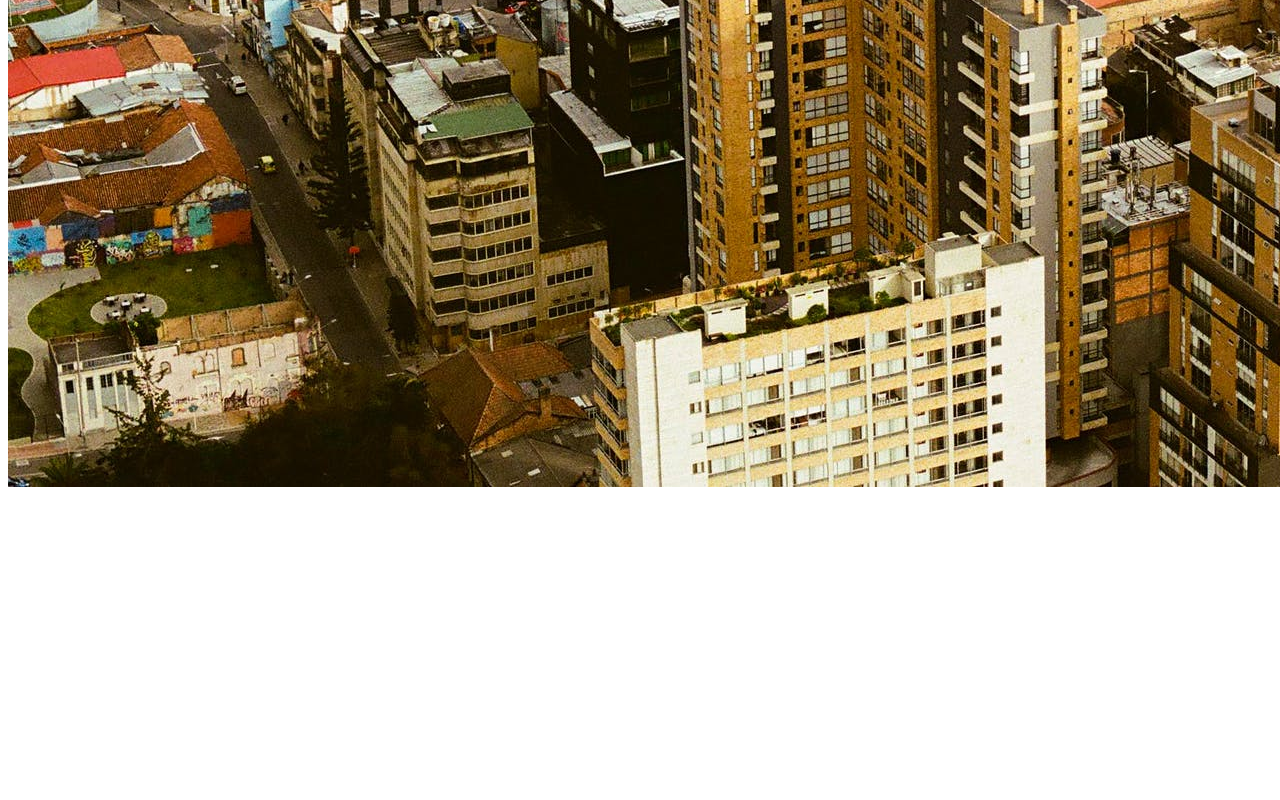
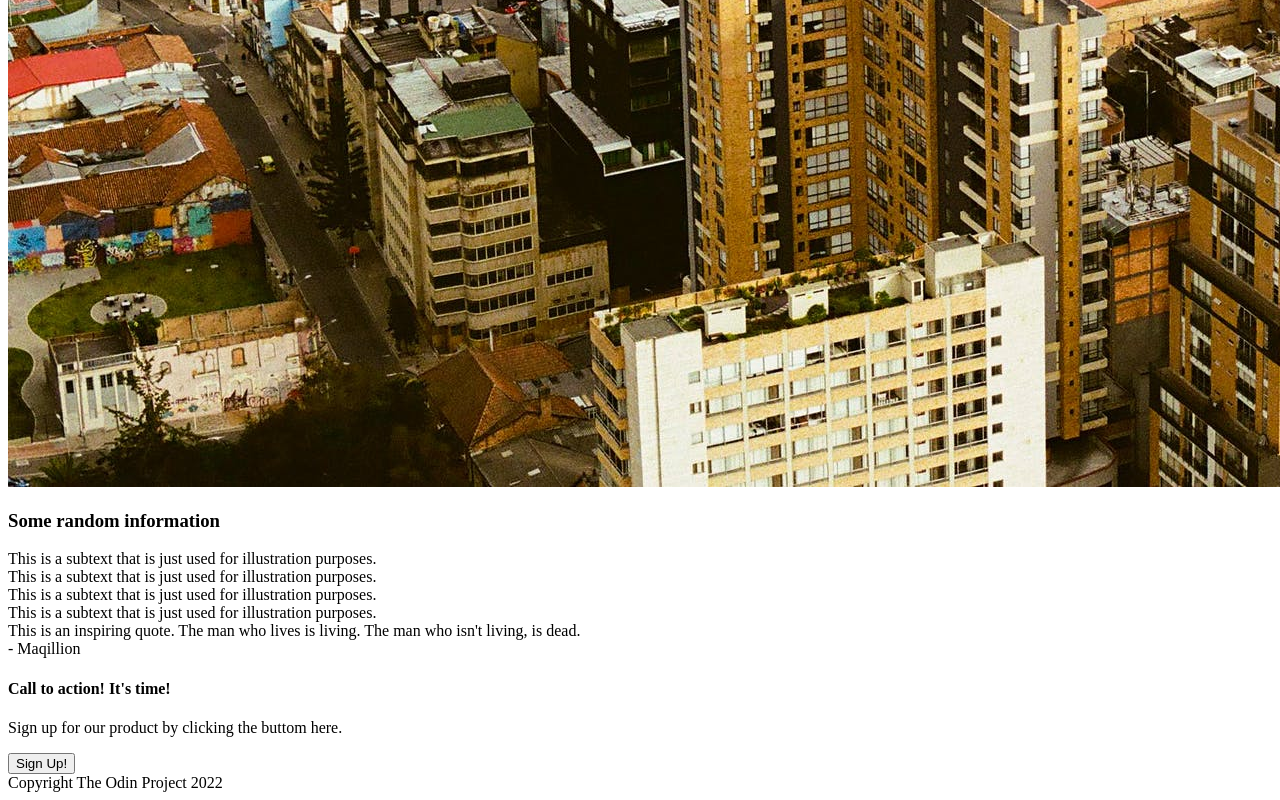
Before and after one commit to maqalmulla/foundations-landing-page, a plain HTML site: page index.html in a window 1280 px wide. Shown: the part 1242-2042 px from the top of the page. Before the commit the page ends 1741 px from the top, so only its background shows below. Drawn offline with Linux system fonts and the light colour scheme.

Commit message:
1st HTML Draft is complete.

```diff
--- a/index.html
+++ b/index.html
@@ -21,16 +21,39 @@
             <img src="images/image-for-website.jpeg" alt="Placeholder">
         </div>
         <div class="content-1">
-
+            <h3>Some random information</h3>
+            <div class="cards">
+                <div class="card">
+                    This is a subtext that is just used for illustration purposes.
+                </div>
+                <div class="card">
+                    This is a subtext that is just used for illustration purposes.
+                </div>
+                <div class="card">
+                    This is a subtext that is just used for illustration purposes.
+                </div>
+                <div class="card">
+                    This is a subtext that is just used for illustration purposes.
+                </div>
+            </div>
         </div>
         <div class="content-2">
-
+            <div class="quote">
+                This is an inspiring quote. The man who lives is living. The man who isn't living, is dead.
+                <div class="author">
+                    - Maqillion
+                </div>
+            </div>
         </div>
         <div class="content-3">
-
+            <div class="blue-box">
+                <h4>Call to action! It's time!</h4>
+                <p>Sign up for our product by clicking the buttom here.</p>
+                <button>Sign Up!</button>
+            </div>
         </div>
         <div class="footer">
-
+            Copyright The Odin Project 2022
         </div>
     </body>
 </html>
```
Lines whose indentation alone changed are shown as unchanged.
